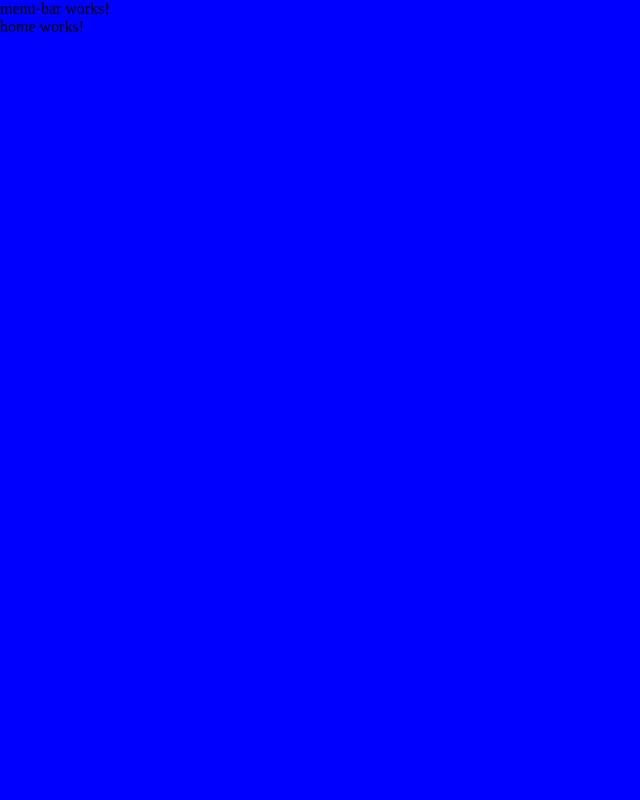
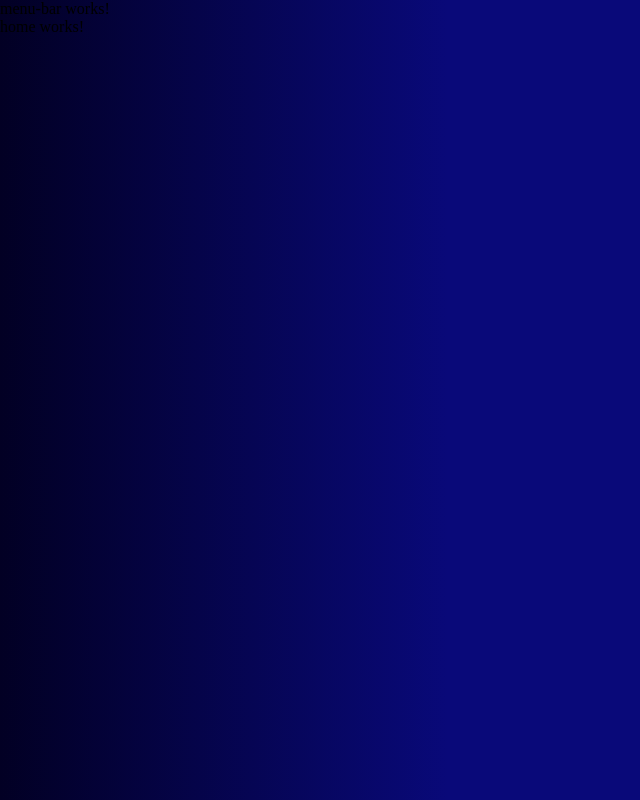
Before and after one commit to GiselleBarbosa/angular-playstore-dio, an Angular app: page / in a window 1280 px wide. Shown: the whole page, without its empty margins (0-640 px from the left). Built offline with nearby package versions, Linux system fonts and the light colour scheme.

Commit message:
feat: added gradient background color

```diff
--- a/src/styles.scss
+++ b/src/styles.scss
@@ -1,4 +1,3 @@
-/* You can add global styles to this file, and also import other style files */
 *{
   padding: 0;
   margin: 0;
@@ -7,5 +6,9 @@
 }
 
 body {
-  background-color: blue;
+  background: rgb(2,0,36);
+  background: linear-gradient(90deg,
+  rgba(2,0,36,1) 0%,
+  rgba(9,9,121,1) 35%),
+  rgba(9,9,121,1) 100%;
 }
```
